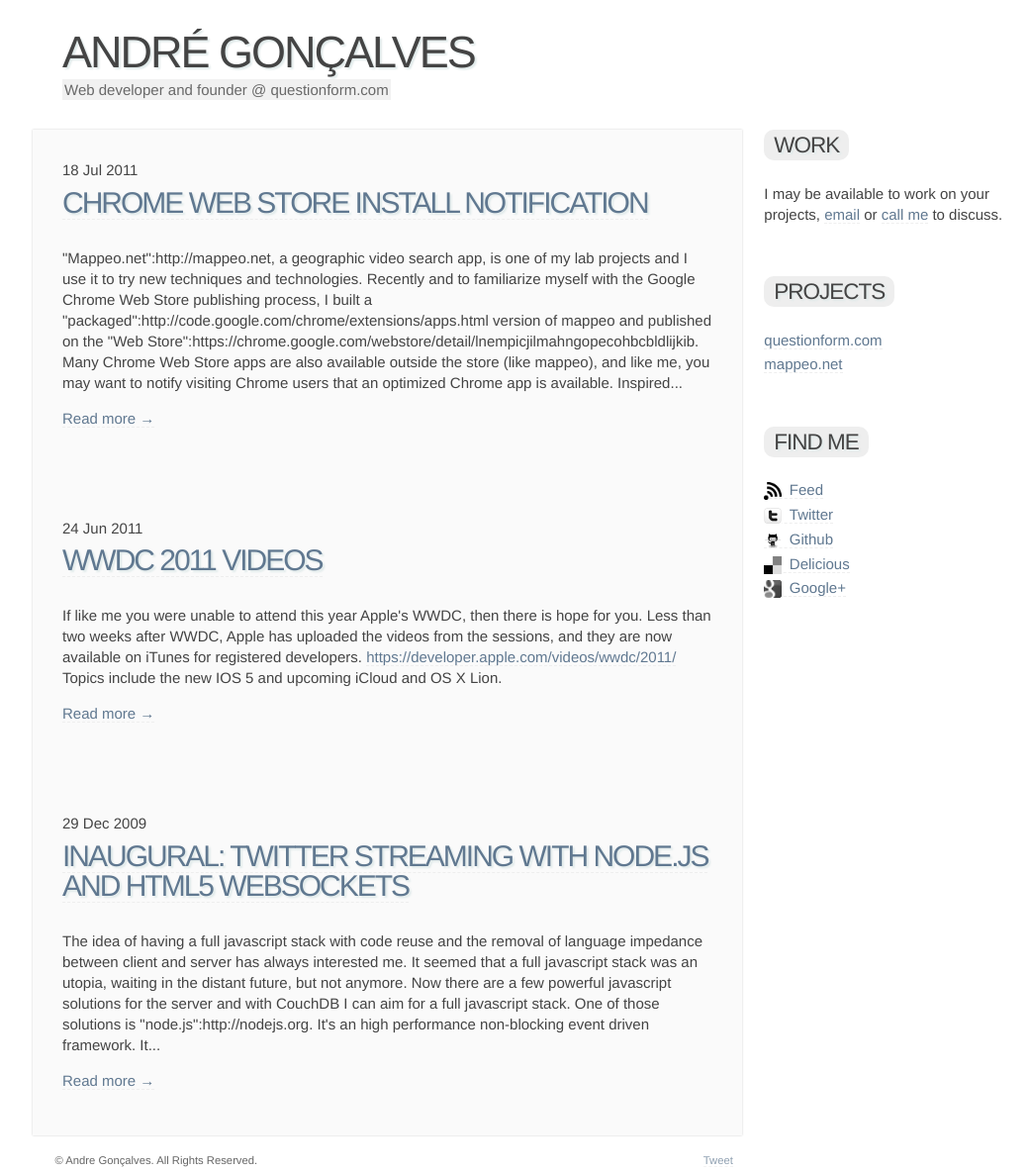
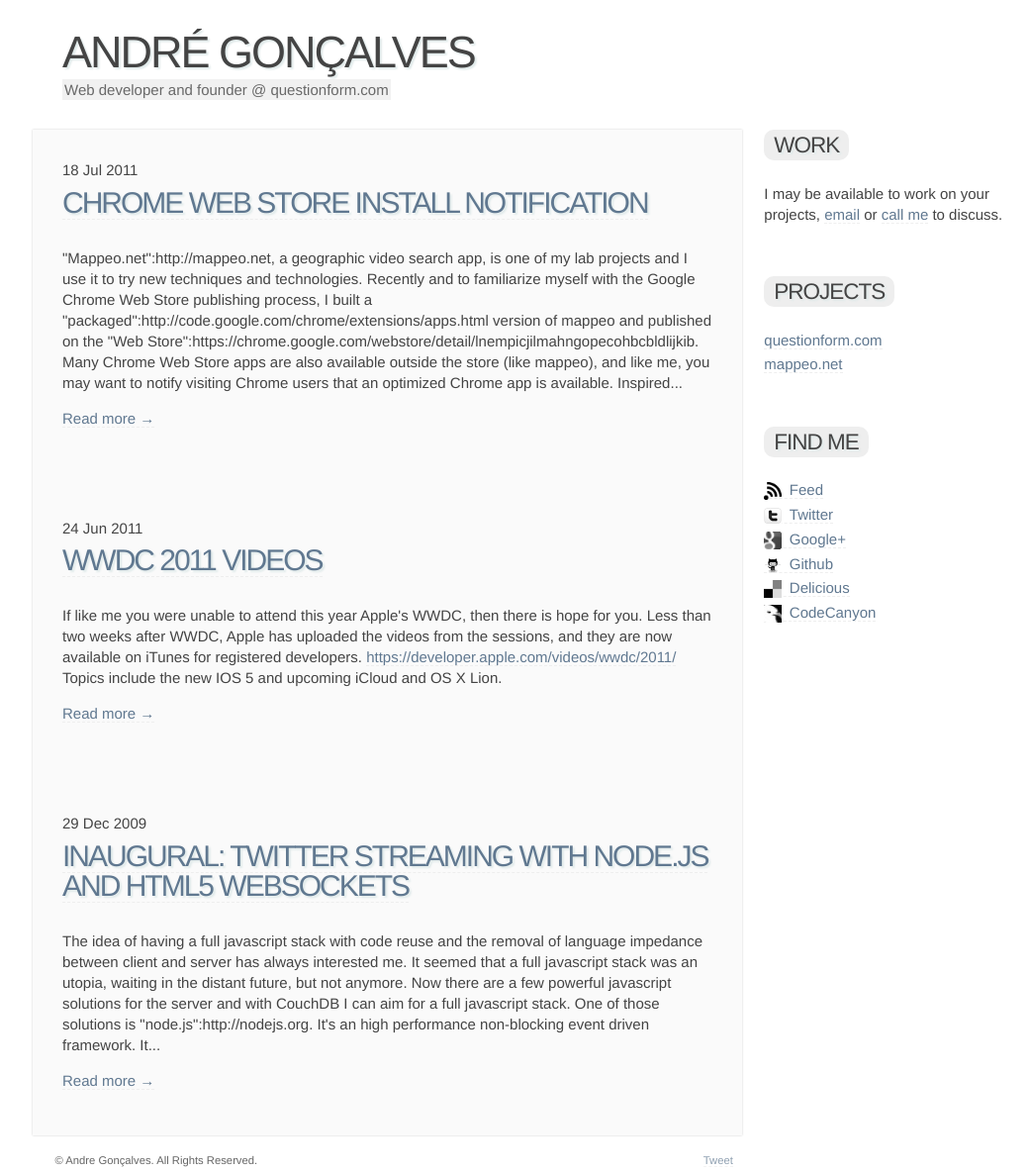
Before and after one commit to naveedmetlo/andregoncalves.com, a Jekyll site: the page built from site/index.html, in a window 1280 px wide. Shown: the whole page at 99% size, without its empty margins (95-1135 px from the left). Built offline with Jekyll 4.4.1, drawn with Linux system fonts in a browser that asks for light colours; nearby versions of some CDN libraries; comment, search, counter and statistics services are not loaded.

Commit message:
Added CodeCanyon link

```diff
--- /dev/null
+++ b/Gemfile
@@ -0,0 +1,5 @@
+source 'http://rubygems.org'
+
+gem 'capistrano'
+gem 'jekyll'
+gem 'RedCloth'
--- a/site/_layouts/application.html
+++ b/site/_layouts/application.html
@@ -57,9 +57,10 @@
           <ul>
             <li><a title="RSS Feed" name="rss" href="/atom.xml"><img src="/img/rss.png" style="width:18px" />Feed</a></li>
             <li><a name="twitter" href="http://twitter.com/andregoncalves"><img src="/img/twitter.png" style="width:18px"/>Twitter</a></li>
+            <li><a name="google" href="http://andregoncalves.com/+"><img src="/img/google.png" style="width:18px"/>Google+</a></li>
             <li><a name="github" href="https://github.com/andregoncalves"><img src="/img/github.png" style="width:18px"/>Github</a></li>
             <li><a name="delicious" href="http://delicious.com/andregoncalves"><img src="/img/delicious.png" style="width:18px"/>Delicious</a></li>
-            <li><a name="google" href="https://profiles.google.com/andre.c.goncalves"><img src="/img/google.png" style="width:18px"/>Google+</a></li>
+            <li><a name="codecanyon" href="http://codecanyon.net/user/andregoncalves/profile?ref=andregoncalves"><img src="/img/codecanyon.png" style="width:18px"/>CodeCanyon</a></li>
           </ul>
         </div>
       </aside>
--- a/site/css/application.css
+++ b/site/css/application.css
@@ -1,5 +1,5 @@
 body {
-  font-family: Helvetica, "Helvetica neue", Arial, sans-serif;
+  font-family: Helvetica, Arial, sans-serif;
   line-height: 1.4em;
   font-size: 15px;
   font-weight: lighter;
```
Also changed, not shown: 1 other file.
